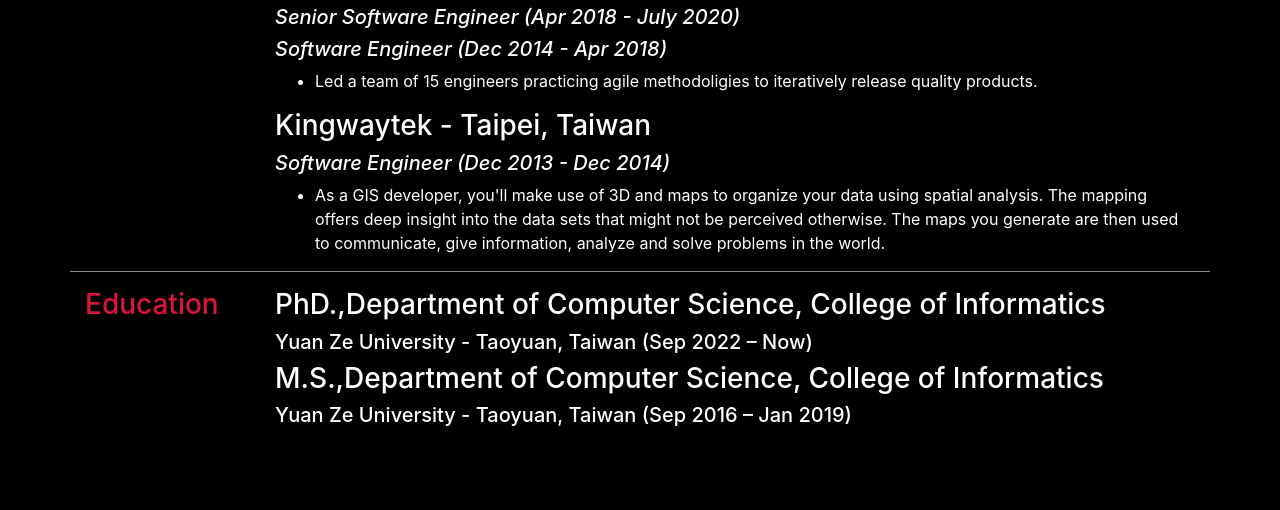
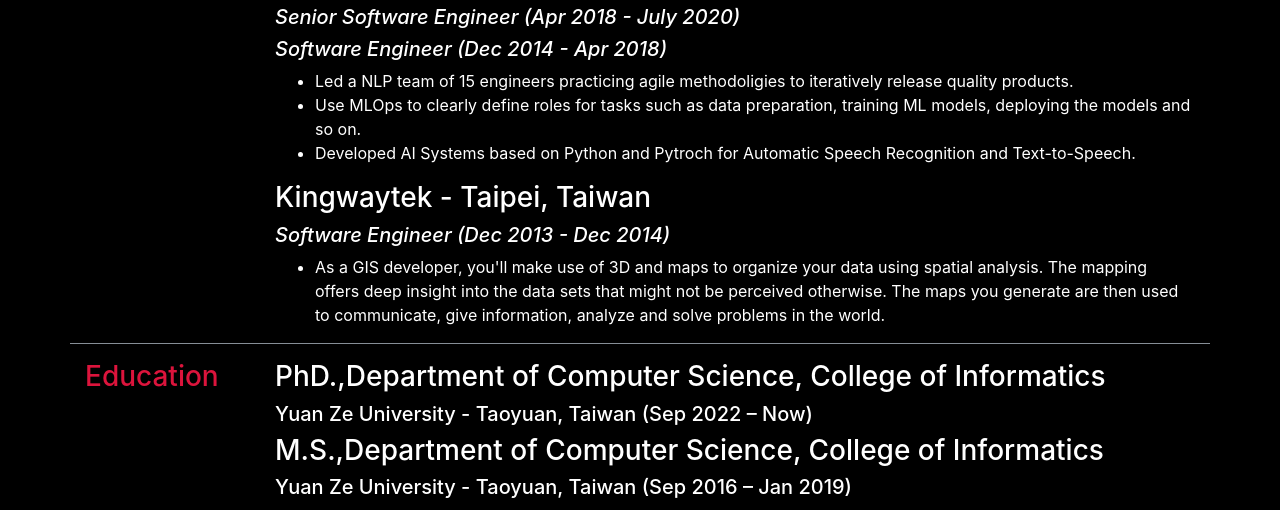
Before and after one commit to peter101052/Peter-Resume, a plain HTML site: page index.html in a window 1280 px wide. Shown: the part 668-1178 px from the top of the page. Before the commit the page ends 1119 px from the top, so only its background shows below. Drawn offline with nearby package versions, Linux system fonts and the light colour scheme.

Commit message:
Update index.html

```diff
--- a/index.html
+++ b/index.html
@@ -107,7 +107,13 @@
           <h4 class="h5 font-italic">Software Engineer (Dec 2014 - Apr 2018)</h4>
           <ul>
             <li>
-              Led a team of 15 engineers practicing agile methodoligies to iteratively release quality products.
+              Led a NLP team of 15 engineers practicing agile methodoligies to iteratively release quality products.
+            </li>
+             <li>
+              Use MLOps to clearly define roles for tasks such as data preparation, training ML models, deploying the models and so on.
+            </li>
+              <li>
+              Developed AI Systems based on Python and Pytroch for Automatic Speech Recognition and Text-to-Speech.
             </li>
           </ul>
         </div>
```
